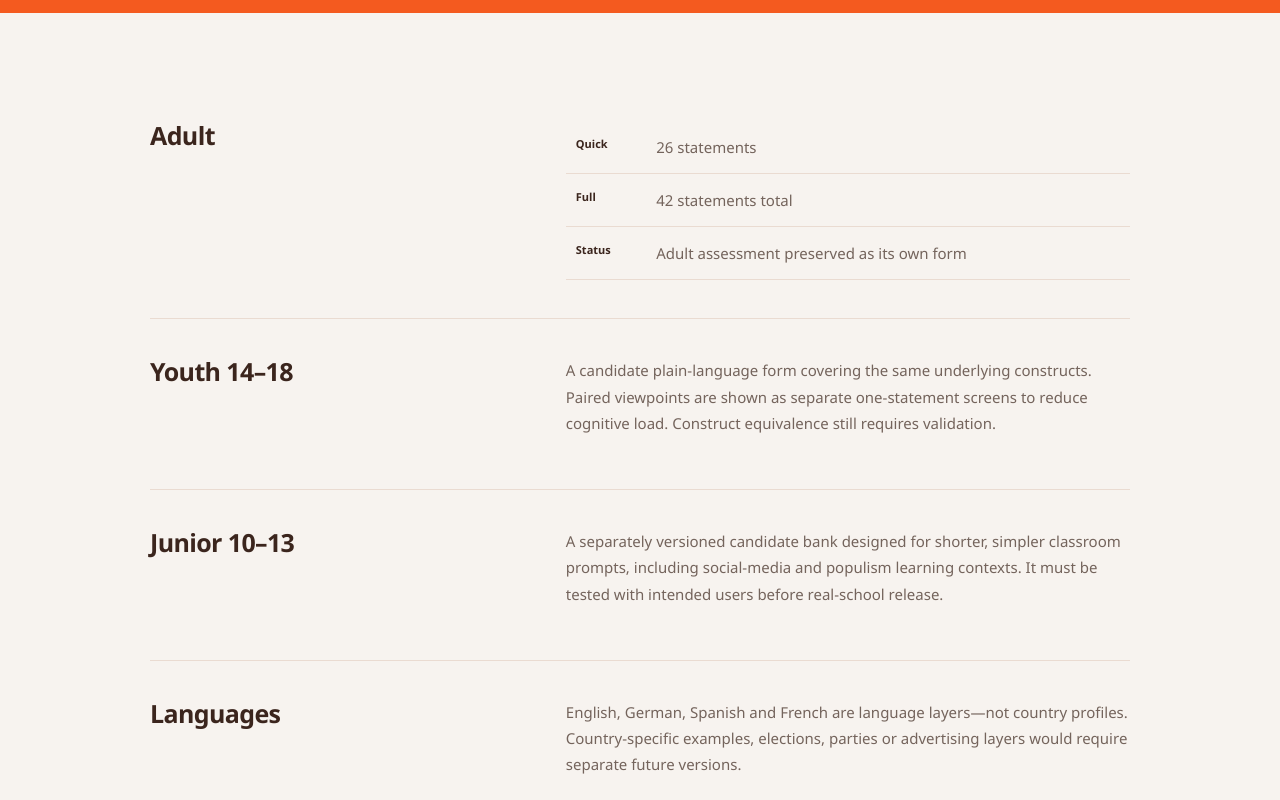
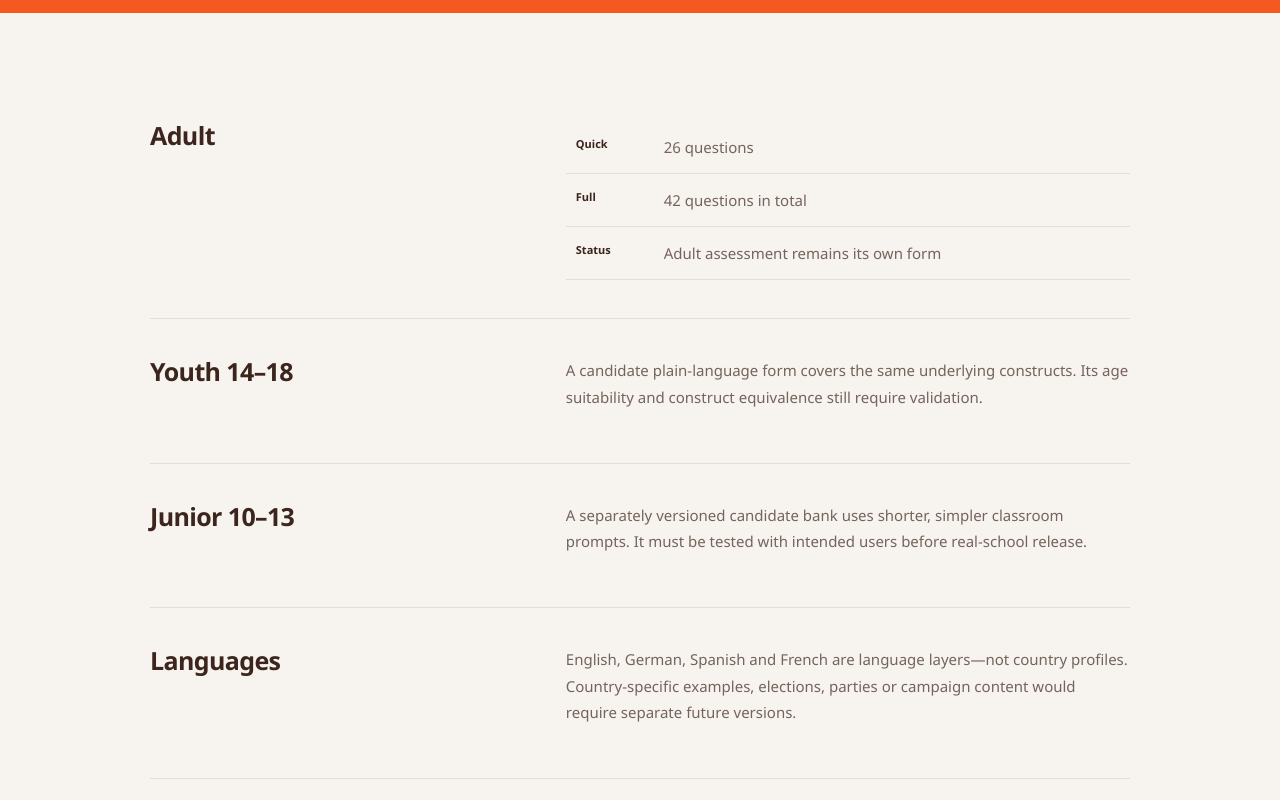
Before and after one commit to unikmo/Politangle, a Next.js app: page /question-banks in a window 1280 px wide. Shown: the part 580-1380 px from the top of the page. Built offline with nearby package versions, Linux system fonts and the light colour scheme.

Commit message:
Use native multilingual Question Banks content

```diff
--- a/app/question-banks/page.tsx
+++ b/app/question-banks/page.tsx
@@ -1,13 +1,8 @@
 import type { Metadata } from 'next';
-import { InfoSection, InfoShell } from '../InfoShell';
+import LocalizedInfoPage from '../LocalizedInfoPage';
 
 export const metadata: Metadata = { title: 'Question-bank versions', description: 'Politangle adult, youth and junior question-bank versions.', alternates: { canonical: '/question-banks' } };
 
 export default function QuestionBanksPage() {
-  return <InfoShell eyebrow="QUESTION-BANK VERSIONS" title="Different audiences. Separate, traceable forms." intro="Language translation does not silently change country context, scoring constructs or the adult assessment. Material revisions receive a distinct version.">
-    <InfoSection title="Adult"><table className="info-table"><tbody><tr><th>Quick</th><td>26 statements</td></tr><tr><th>Full</th><td>42 statements total</td></tr><tr><th>Status</th><td>Adult assessment preserved as its own form</td></tr></tbody></table></InfoSection>
-    <InfoSection title="Youth 14–18"><p>A candidate plain-language form covering the same underlying constructs. Paired viewpoints are shown as separate one-statement screens to reduce cognitive load. Construct equivalence still requires validation.</p></InfoSection>
-    <InfoSection title="Junior 10–13"><p>A separately versioned candidate bank designed for shorter, simpler classroom prompts, including social-media and populism learning contexts. It must be tested with intended users before real-school release.</p></InfoSection>
-    <InfoSection title="Languages"><p>English, German, Spanish and French are language layers—not country profiles. Country-specific examples, elections, parties or advertising layers would require separate future versions.</p></InfoSection>
-  </InfoShell>;
+  return <LocalizedInfoPage page="question-banks" />;
 }
```
